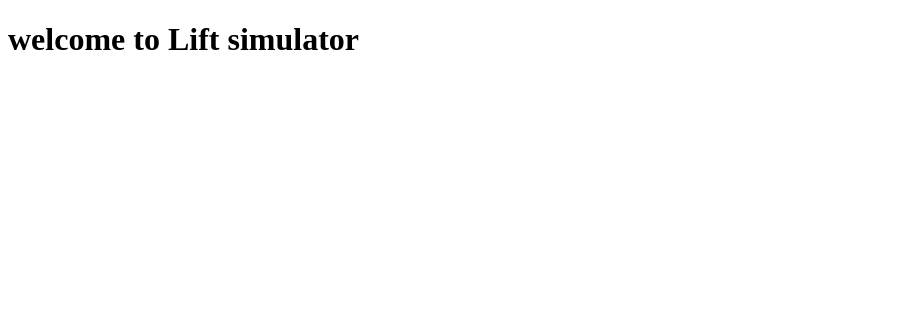
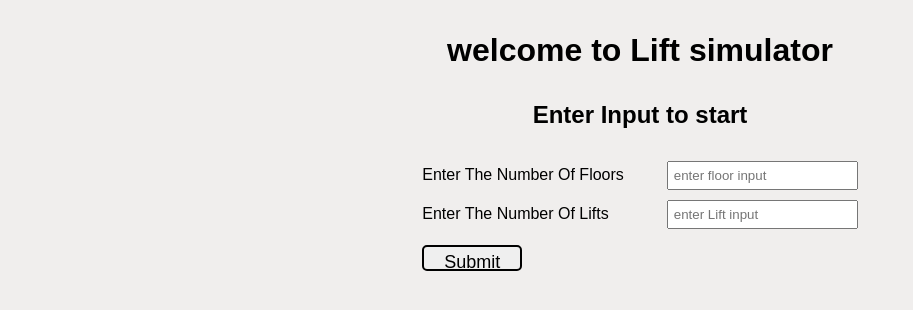
Before and after one commit to Pratiyushkumar/Lift-Simulator, a plain HTML site: page index.html in a window 1280 px wide. Shown: the whole page, without its empty margins (0-913 px from the left). Drawn offline with Linux system fonts and the light colour scheme; a web font is replaced by a local one.

Commit message:
Updated commit

```diff
--- a/CSS/styles.css
+++ b/CSS/styles.css
@@ -0,0 +1,62 @@
+@import url("https://fonts.googleapis.com/css2?family=Cambay:wght@400;700&display=swap");
+
+:root {
+  --primary-font: "Cambay", sans-serif;
+  --bg-color: "#060047";
+  --text-color: "#2D2727";
+  --upButton-color: "#539165";
+  --downButton-color: "#F7C04A";
+  --lift-color: "#537FE7";
+  --border-color: "#000000";
+}
+
+* {
+  box-sizing: border-box;
+  margin: 0;
+  padding: 0;
+}
+
+body {
+  font-family: var(--primary-font);
+  background-color: #f0eeed;
+  color: var(--text-color);
+  height: 100vh;
+}
+
+header {
+  text-align: center;
+  padding: 2rem 0 2rem 0;
+}
+
+.input__section {
+  display: flex;
+  flex-direction: column;
+  justify-content: center;
+  align-items: center;
+}
+
+.input__heading {
+  padding: 0 0 2rem 0;
+  text-align: center;
+}
+
+.input_labels {
+  display: inline-block;
+  width: 15em;
+}
+
+.input_from_user {
+  padding: 5px;
+  margin-bottom: 10px;
+}
+
+.submit__btn {
+  width: 100px;
+  height: 26px;
+  margin-top: 6px;
+  border-radius: 5px;
+  border: 2px solid #000000;
+  font-size: 18px;
+  padding: 5px;
+  cursor: pointer;
+}
--- a/JS/index.js
+++ b/JS/index.js
@@ -0,0 +1,8 @@
+const floorInput = document.querySelector(".floor__input");
+const liftInput = document.querySelector(".lift__input");
+const submitBtn = document.querySelector(".submit__btn");
+
+submitBtn.addEventListener("click", (e) => {
+  e.preventDefault();
+
+});
--- a/index.html
+++ b/index.html
@@ -9,9 +9,47 @@
   </head>
   <body>
     <header>
-      <h1>welcome to Lift simulator</h1>
+      <h1 class="welcome__message">welcome to Lift simulator</h1>
+      <section class="countShow__section">
+        <h3 class="floor__count"></h3>
+        <h3 class="lift__count"></h3>
+      </section>
     </header>
-    <main></main>
+    <main>
+      <section class="input__section">
+        <div class="input__inner__box">
+          <h2 class="input__heading">Enter Input to start</h2>
+          <form id="user_input">
+            <div class="input__fields">
+              <div>
+                <label for="floorInput" class="input_labels"
+                  >Enter The Number Of Floors</label
+                >
+                <input
+                  type="number"
+                  class="floor__input input_from_user"
+                  name="floorInput"
+                  placeholder="enter floor input"
+                />
+              </div>
+              <div>
+                <label for="liftInput" class="input_labels"
+                  >Enter The Number Of Lifts</label
+                >
+                <input
+                  type="number"
+                  class="lift__input input_from_user"
+                  name="liftInput"
+                  placeholder="enter Lift input"
+                />
+              </div>
+              <button type="submit" class="submit__btn">Submit</button>
+            </div>
+          </form>
+        </div>
+      </section>
+      <section class="output__section"></section>
+    </main>
     <script src="./JS/index.js"></script>
   </body>
 </html>
```
